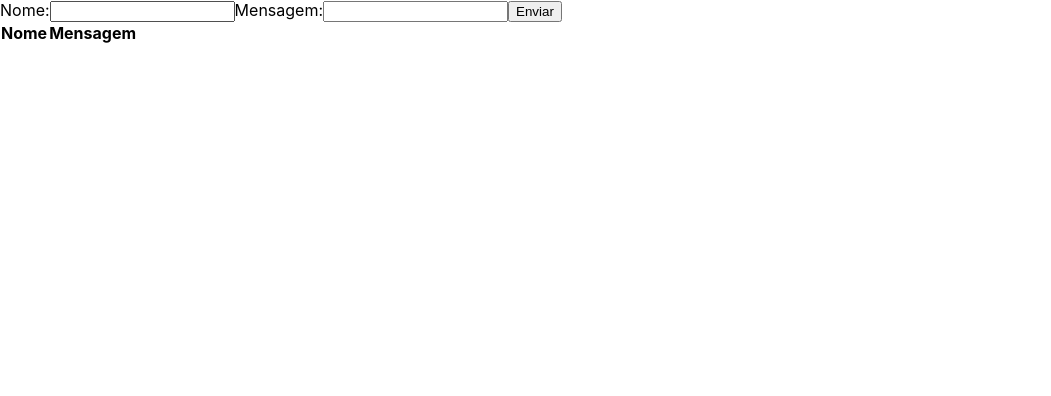
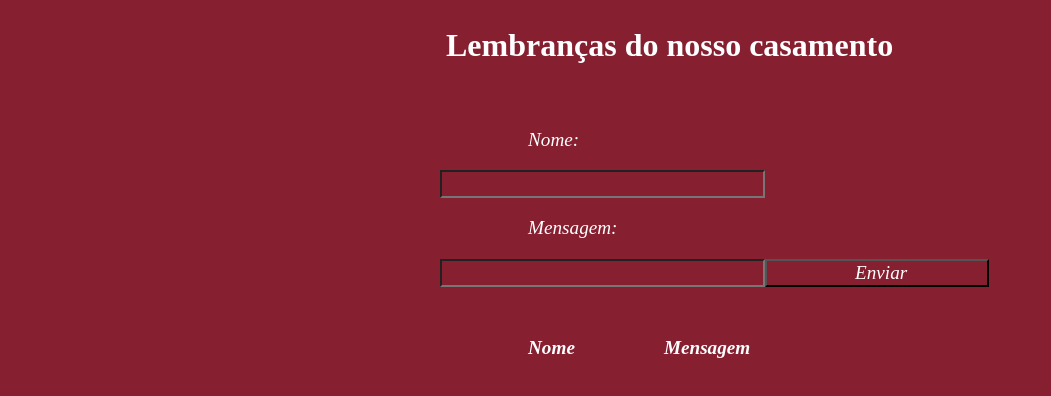
Before and after one commit to monique1087/challenge_trainee_frontend, a React (Create React App) app: page / in a window 1280 px wide. Shown: the top 396 px of the page, without its empty margins (0-1051 px from the left). Built offline with nearby package versions, Linux system fonts and the light colour scheme.

Commit message:
adicionei estilo, porém não está funcional

```diff
--- a/src/App.js
+++ b/src/App.js
@@ -11,11 +11,11 @@ export default class App extends React.Component {
       this.state = {Nome:'', Monique:''}
   }
 
-  render(){
+  render(props){
       return (
           <div>
               <Form />
-              <Lista handleSubmit={this.props.array}/>
+              <Lista />
           </div>
       )
   }
--- a/src/components/Form.js
+++ b/src/components/Form.js
@@ -1,5 +1,6 @@
 import React from 'react';
-//import './Mae'
+import './style.css'
+
 
 export default class Form extends React.Component {
     constructor(props) {
@@ -8,24 +9,28 @@ export default class Form extends React.Component {
       this.state = {Mensagem:''};
 
 
+
     }
 
 
     handleSubmit(event) {
       event.preventDefault();
-      console.log(event)
+
     }
 
     render() {
+      console.log(this.props)
       return (
         <form onSubmit={this.handleSubmit}>
+          <h1>Lembranças do nosso casamento</h1>
           <label>
-            Nome:
-            <input type="text" value={this.props.nome} onChange={this.props.handleChange} />
-            Mensagem:
-            <input type='text' value={this.props.mensagem} onChange={this.props.handleChange}/>
+            <p className="nome">Nome:</p>
+            <input className="nome" type="text" value={this.props.nome} onChange={this.props.handleChange} onSubmit={this.props.handleSubmit}/>
+            <p className="mensagem">Mensagem:</p>
+            <input className="mensagem" type='text' value={this.props.mensagem} onChange={this.props.handleChange} onSubmit={this.props.handleSubmit}/>
+          <input className="button" type="submit" value="Enviar" />
           </label>
-          <input type="submit" value="Enviar" />
+
         </form>
       );
     }
--- a/src/components/Lista.js
+++ b/src/components/Lista.js
@@ -12,9 +12,8 @@ export default class Lista extends React.Component {
         return (
             <div>
 
-                <th>Nome</th>
-                <th>Mensagem</th>
-
+                <th className="list">Nome</th>
+                <th className="list">Mensagem</th>
             </div>
         )
 
--- /dev/null
+++ b/src/components/style.css
@@ -0,0 +1,44 @@
+* {
+    box-sizing: border-box;
+    background-color: rgb(134, 31, 48);
+    padding-left: 88px;
+    font-family: 'Ribeye Marrow'
+}
+
+h1 {
+    color: white;
+    padding:6px;
+}
+
+.nome {
+    font-style: italic;
+    color: white;
+    font-size: larger;
+    align-items: center;
+}
+
+.mensagem {
+    font-style: italic;
+    color: white;
+    font-size: larger;
+    align-items: center;
+}
+
+.button {
+    size: 50px;
+    font-style: italic;
+    color:white;
+    font-size: larger;
+    padding-right: 80px;
+}
+
+
+
+.list  {
+    font-style: italic;
+    color: white;
+    font-size: larger;
+    justify-content: space-between;
+    padding-top: 50px;
+    align-items: center;
+}
```
